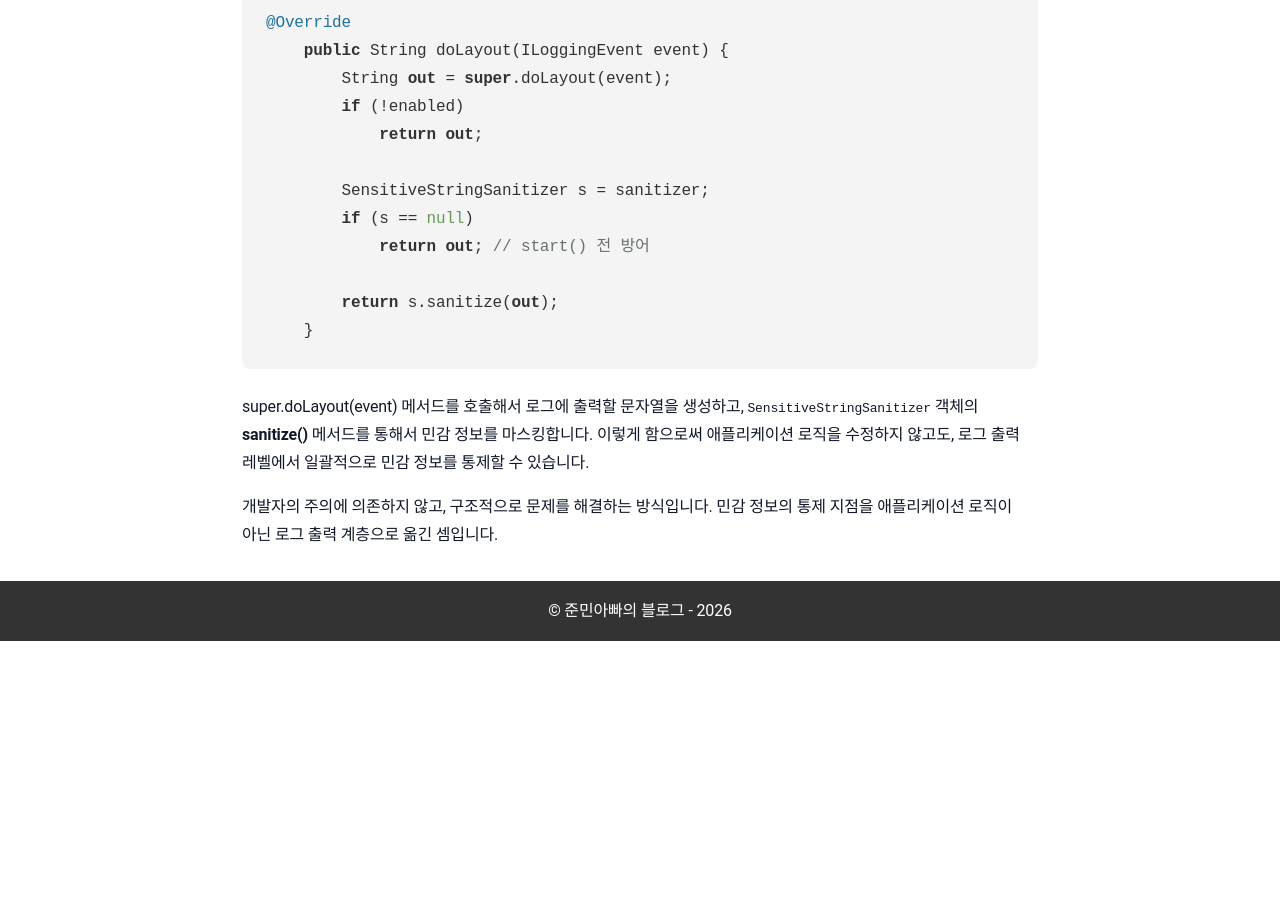
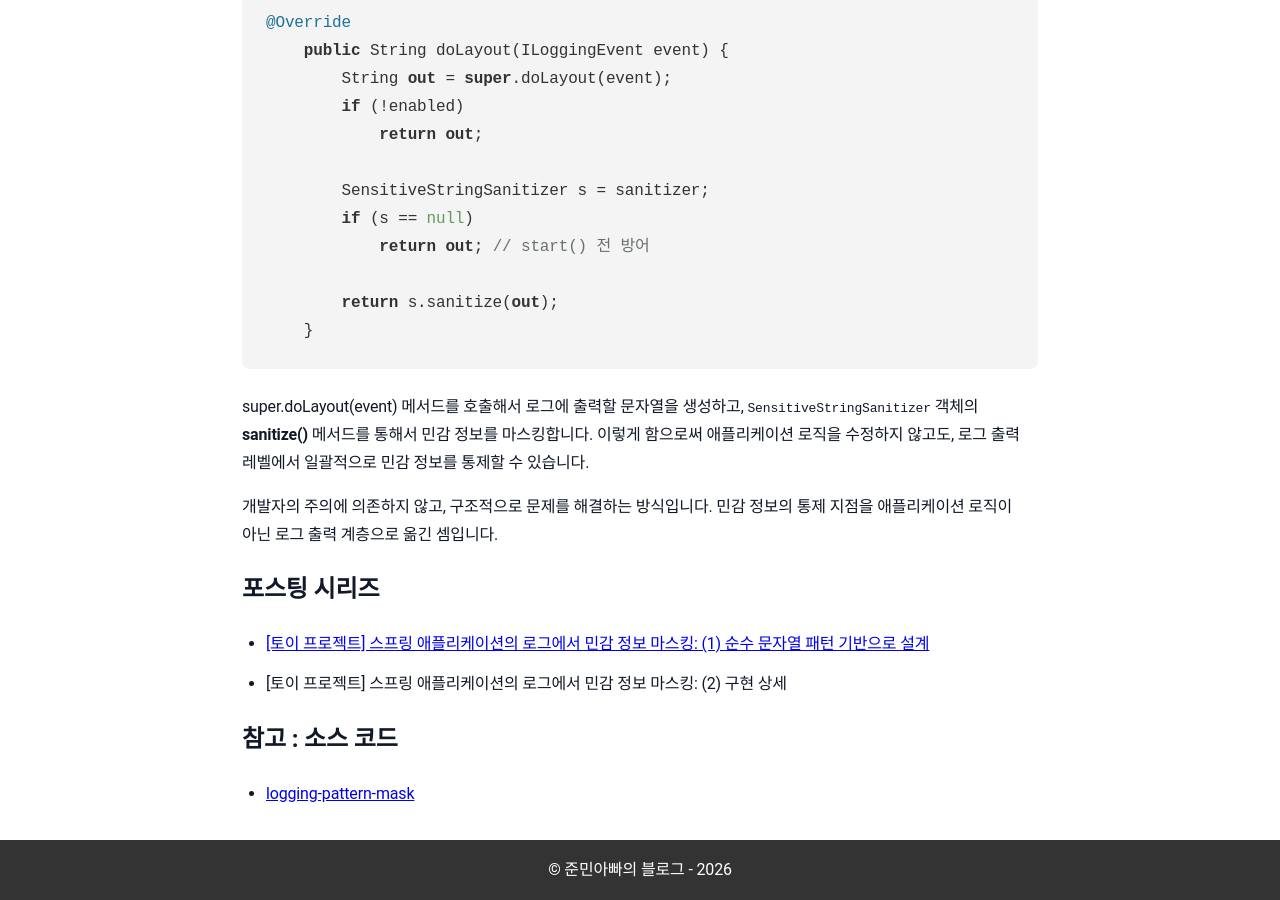
Before and after one commit to sanghoon-lee/sanghoon-lee.github.io, a Jekyll site: the page built from _posts/2026-02-18-logging-pattern-mask2.md, in a window 1280 px wide and 900 px high, scrolled down 898 px. Built offline with Jekyll 4.4.1, drawn with Linux system fonts in a browser that asks for light colours; nearby versions of some CDN libraries; comment, search, counter and statistics services are not loaded; before the commit the page ends 1539 px from its top, so only the background shows below that.

Commit message:
logging-pattern-mask 소스코드 저장소 주소 추가

```diff
--- a/_posts/2026-02-18-logging-pattern-mask2.md
+++ b/_posts/2026-02-18-logging-pattern-mask2.md
@@ -37,3 +37,11 @@ Logback에서 로그 출력을 처리하는 과정은 다음과 같습니다.
 super.doLayout(event) 메서드를 호출해서 로그에 출력할 문자열을 생성하고, `SensitiveStringSanitizer` 객체의 **sanitize()** 메서드를 통해서 민감 정보를 마스킹합니다. 이렇게 함으로써 애플리케이션 로직을 수정하지 않고도, 로그 출력 레벨에서 일괄적으로 민감 정보를 통제할 수 있습니다.
 
 개발자의 주의에 의존하지 않고, 구조적으로 문제를 해결하는 방식입니다. 민감 정보의 통제 지점을 애플리케이션 로직이 아닌 로그 출력 계층으로 옮긴 셈입니다.
+
+# 포스팅 시리즈
+
+* [[토이 프로젝트] 스프링 애플리케이션의 로그에서 민감 정보 마스킹: (1) 순수 문자열 패턴 기반으로 설계](https://sanghoon-lee.github.io/2026/02/16/logging-pattern-mask/)
+* [토이 프로젝트] 스프링 애플리케이션의 로그에서 민감 정보 마스킹: (2) 구현 상세
+
+## 참고 : 소스 코드
+* [logging-pattern-mask](https://github.com/sanghoon-lee/logging-pattern-mask)
```
